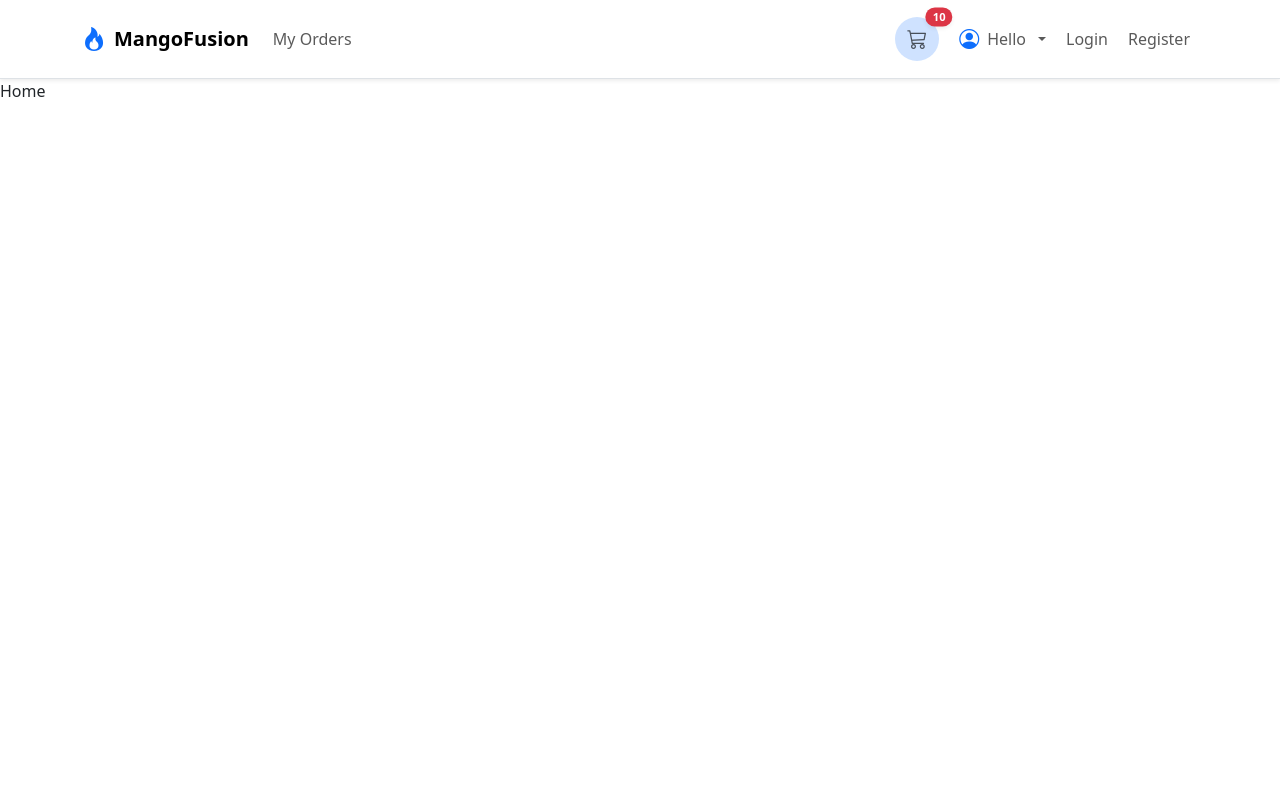
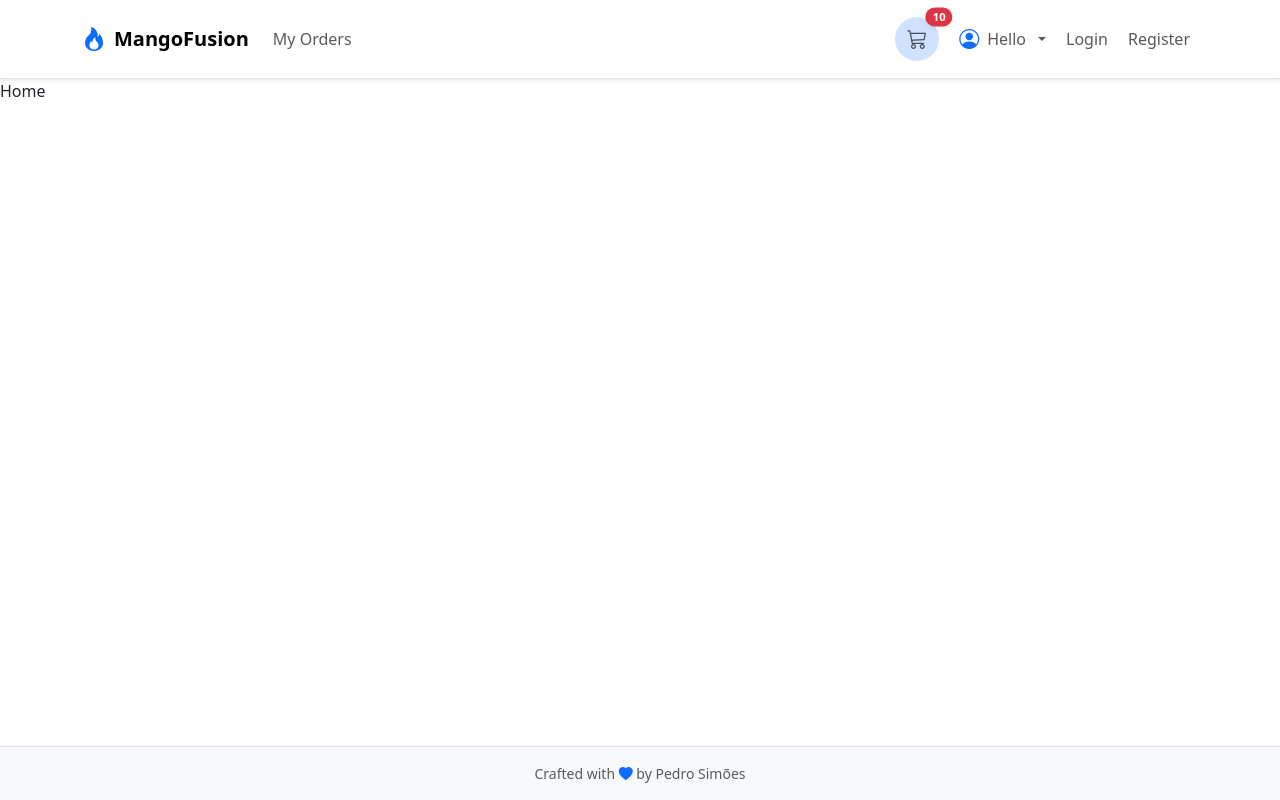
Before and after one commit to 404PeterSimoes/MangOPedia_React, a React (Vite) app: page / in a window 1280 px wide. Built offline with nearby package versions, Linux system fonts and the light colour scheme.

Commit message:
Section 15 - 243 - Footer Component

```diff
--- a/src/App.jsx
+++ b/src/App.jsx
@@ -1,12 +1,16 @@
 import AppRoutes from './routes/AppRouter';
 import Header from './components/layout/Header';
+import Footer from './components/layout/Footer';
 
 function App() {
   return (
-    <>
+    <div className="d-flex flex-column min-vh-100 bg-body">
       <Header />
-      <AppRoutes />
-    </>
+      <main className="flex-grow-1">
+        <AppRoutes />
+      </main>
+      <Footer />
+    </div>
   );
 }
 
--- /dev/null
+++ b/src/components/layout/Footer.jsx
@@ -0,0 +1,14 @@
+function Footer() {
+  return (
+    <footer className="mt-auto py-3 bg-body-tertiary border-top">
+      <div className="container small text-muted flex-sm-row text-center ">
+        <span>
+          Crafted with <i className="bi bi-heart-fill text-primary"></i> by
+          Pedro Simões
+        </span>
+      </div>
+    </footer>
+  );
+}
+
+export default Footer;
```
